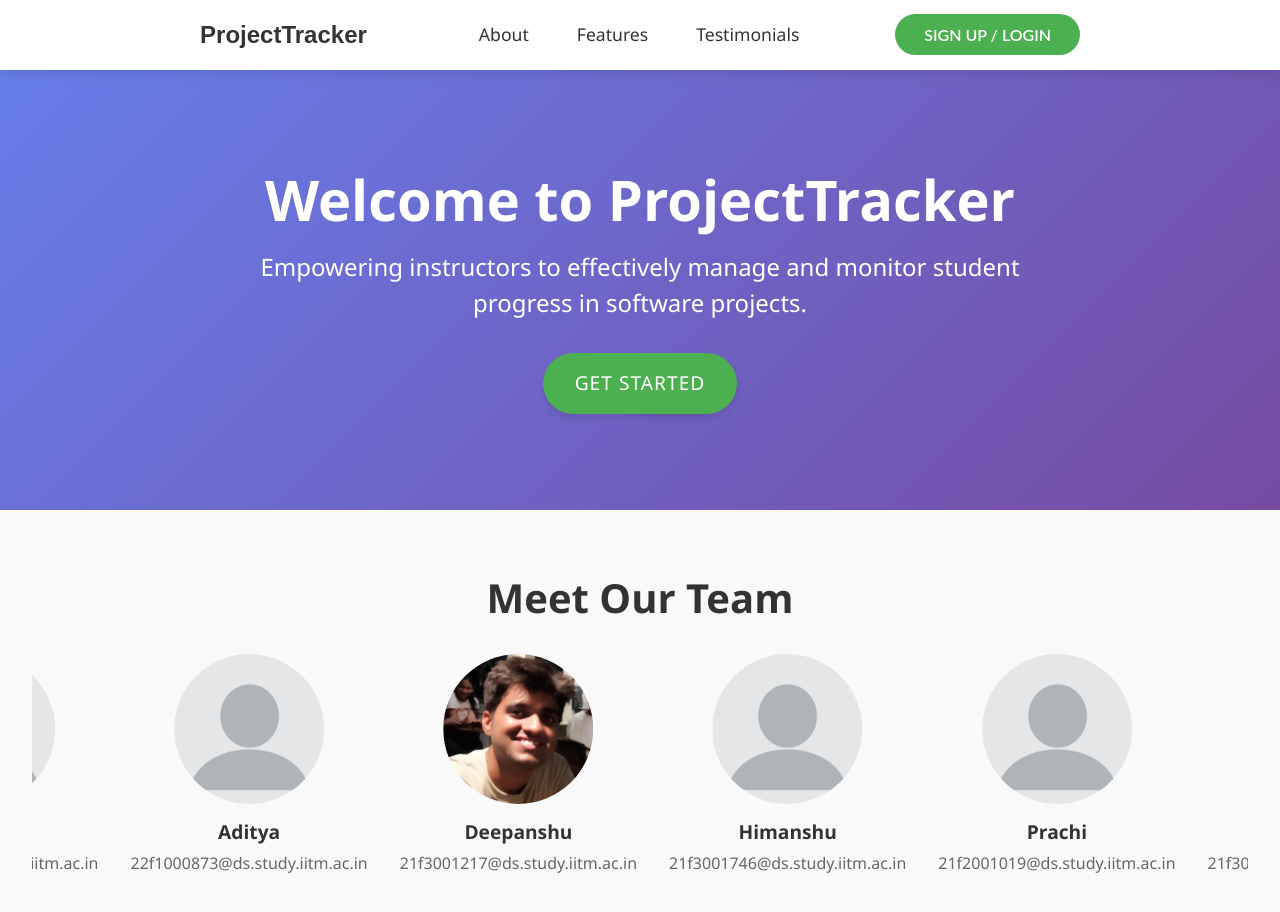
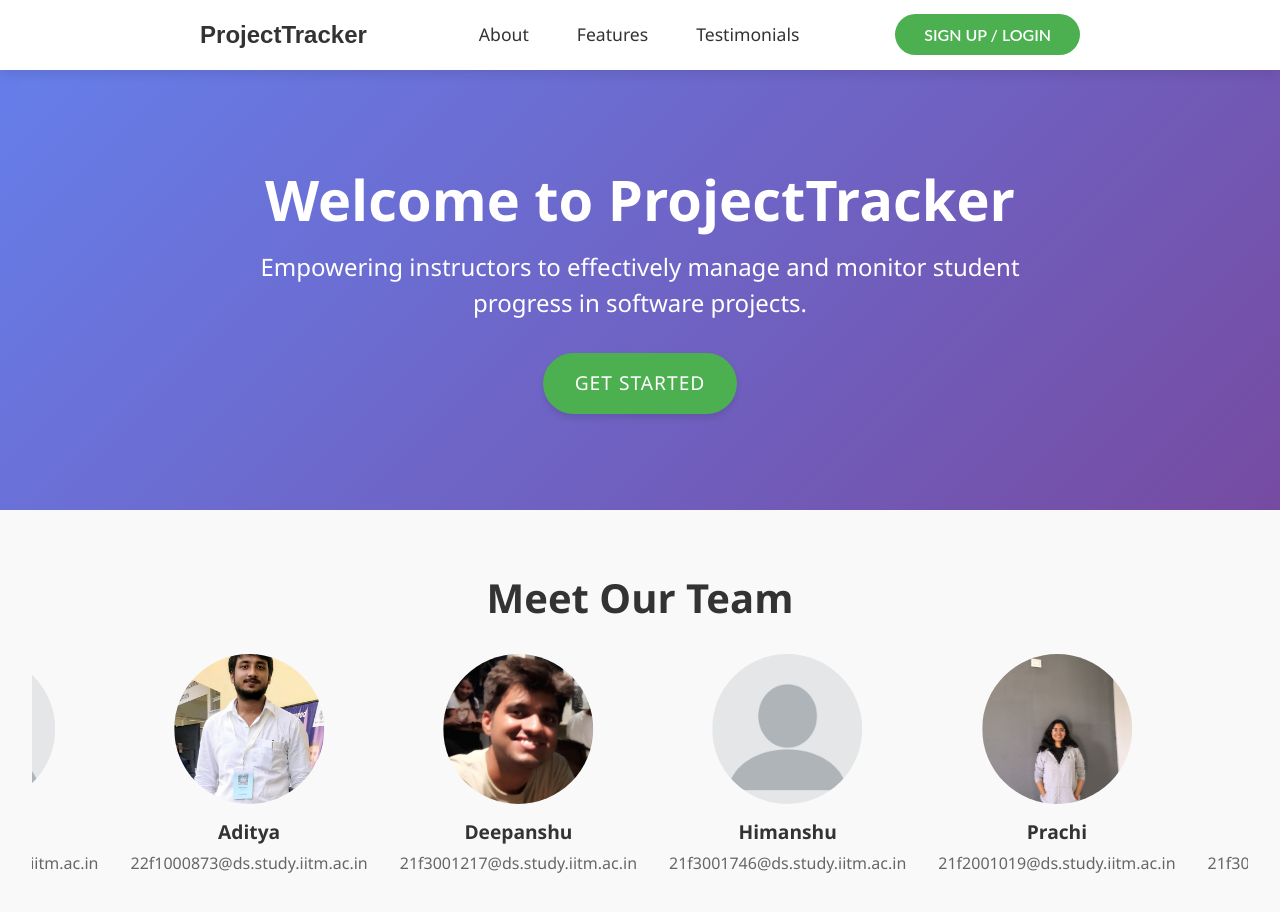
Before and after one commit to deepanshu-iitm/soft-engg-project-sep-2024-se-sep-13, a React (Create React App) app in the folder frontend/: page / in a window 1280 px wide. Shown: the top 912 px of the page. Built offline with nearby package versions, Linux system fonts and the light colour scheme.

Commit message:
Update HomePage.js

```diff
--- a/frontend/src/components/HomePage.js
+++ b/frontend/src/components/HomePage.js
@@ -4,14 +4,14 @@ import './HomePage.css';
 
 const teamMembers = [
   {
-    name: 'Abijeet',
+    name: 'Abhijeet',
     email: '21f1003267@ds.study.iitm.ac.in',
     photo: '/images/blank.jpg'
   },
   {
     name: 'Aditya',
     email: '22f1000873@ds.study.iitm.ac.in',
-    photo: '/images/blank.jpg'
+    photo: '/images/aditya.jpeg'
   },
   {
     name: 'Deepanshu',
@@ -26,12 +26,12 @@ const teamMembers = [
   {
     name: 'Prachi',
     email: '21f2001019@ds.study.iitm.ac.in',
-    photo: '/images/blank.jpg'
+    photo: '/images/prachi.jpeg.jpeg'
   },
   {
     name: 'Saarthak',
     email: '21f3001154@ds.study.iitm.ac.in',
-    photo: '/images/blank.jpg'
+    photo: '/images/saarthak.jpeg'
   }
 ];
 
```
